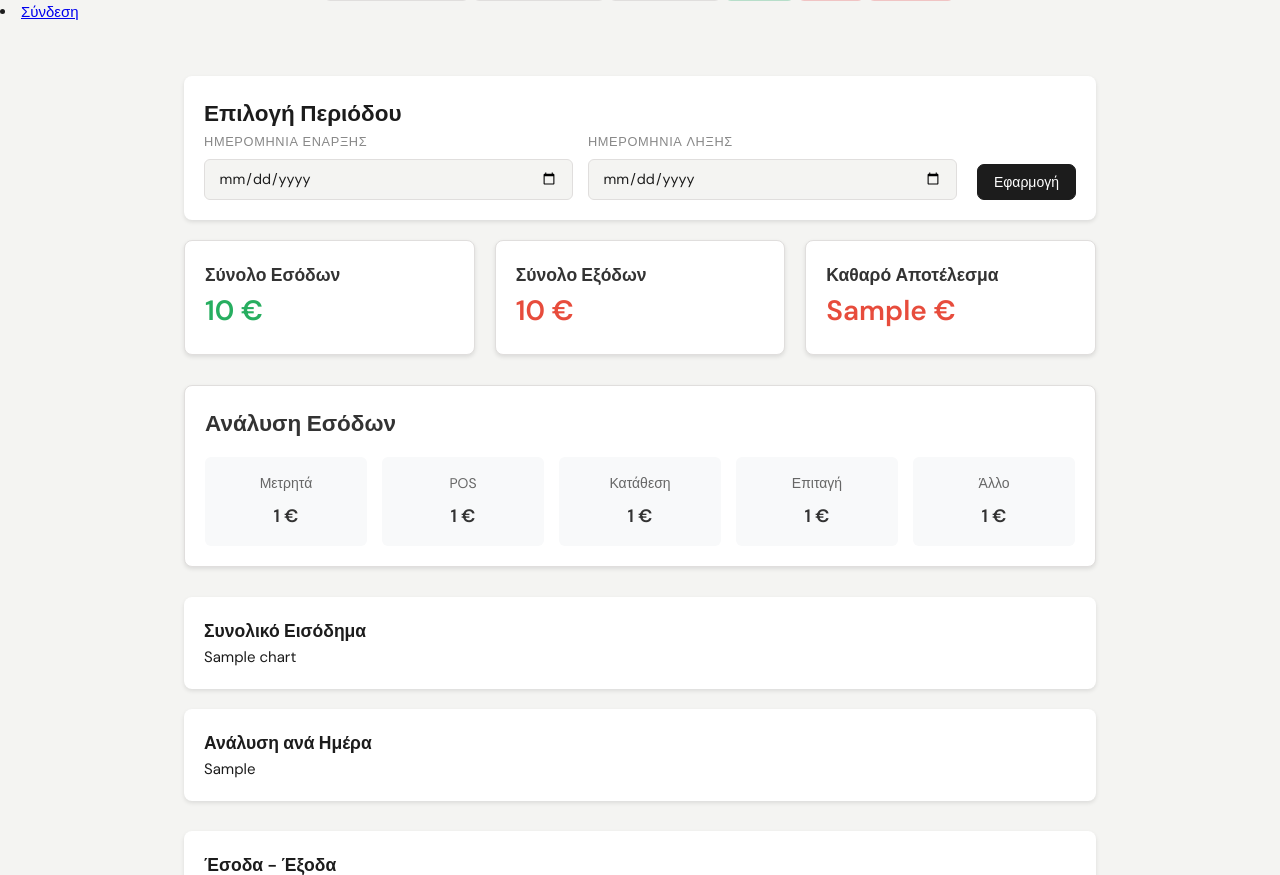
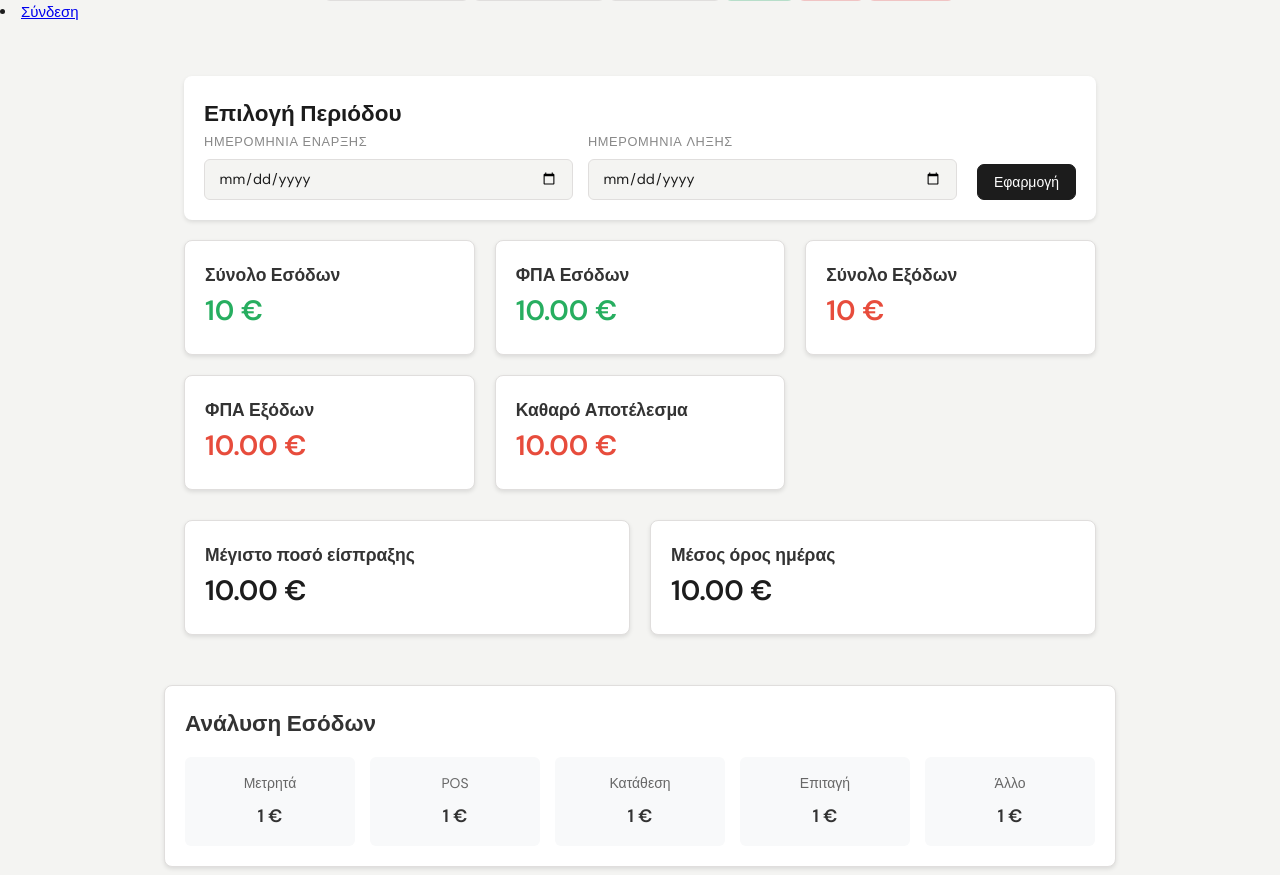
Before and after one commit to TelisK/business-tools, a Django app: template income_expenses/templates/income_expenses/analytics.html in a window 1280 px wide. Shown: the part 56-931 px from the top of the page. Run offline with Django 5.2, Linux system fonts and the light colour scheme; the template is opened without the code that fills it: most values are stand-ins (such as "Sample title", 1, 10 or a date in 2020).

Commit message:
analytics - added fpa tax seperation

```diff
--- a/income_expenses/templates/income_expenses/analytics.html
+++ b/income_expenses/templates/income_expenses/analytics.html
@@ -26,15 +26,34 @@
             <h3>Σύνολο Εσόδων</h3>
             <p class="amount">{{ sum_income_result }} €</p>
         </div>
+        <div class="card card-income">
+            <h3>ΦΠΑ Εσόδων</h3>
+            <p class="amount">{{ fpa_income_tax|floatformat:2 }} €</p>
+        </div>
         <div class="card card-expense">
             <h3>Σύνολο Εξόδων</h3>
             <p class="amount">{{ sum_expenses_result }} €</p>
         </div>
+        <div class="card card-expense">
+            <h3>ΦΠΑ Εξόδων</h3>
+            <p class="amount">{{ fpa_expenses_tax|floatformat:2 }} €</p>
+        </div>
         <div class="card card-net">
             <h3>Καθαρό Αποτέλεσμα</h3>
-            <p class="amount {% if net_result >= 0 %}positive{% else %}negative{% endif %}">{{ net_result }} €</p>
+            <p class="amount {% if net_result >= 0 %}positive{% else %}negative{% endif %}">{{ net_result|floatformat:2 }} €</p>
         </div>
     </div>
+    <div class="summary-cards">
+        <div class="card card-net">
+            <h3>Μέγιστο ποσό είσπραξης</h3>
+            <p class="amount">{{ income_max|floatformat:2 }} €</p>
+        </div>
+        <div class="card card-net">
+            <h3>Μέσος όρος ημέρας</h3>
+            <p class="amount">{{ income_average|floatformat:2 }} €</p>
+        </div>
+    </div>
+</div>
 
     <!-- Income Breakdown -->
     <div class="card card-breakdown">
```
Also changed, not shown: income_expenses/views.py (+25 -7 lines).
